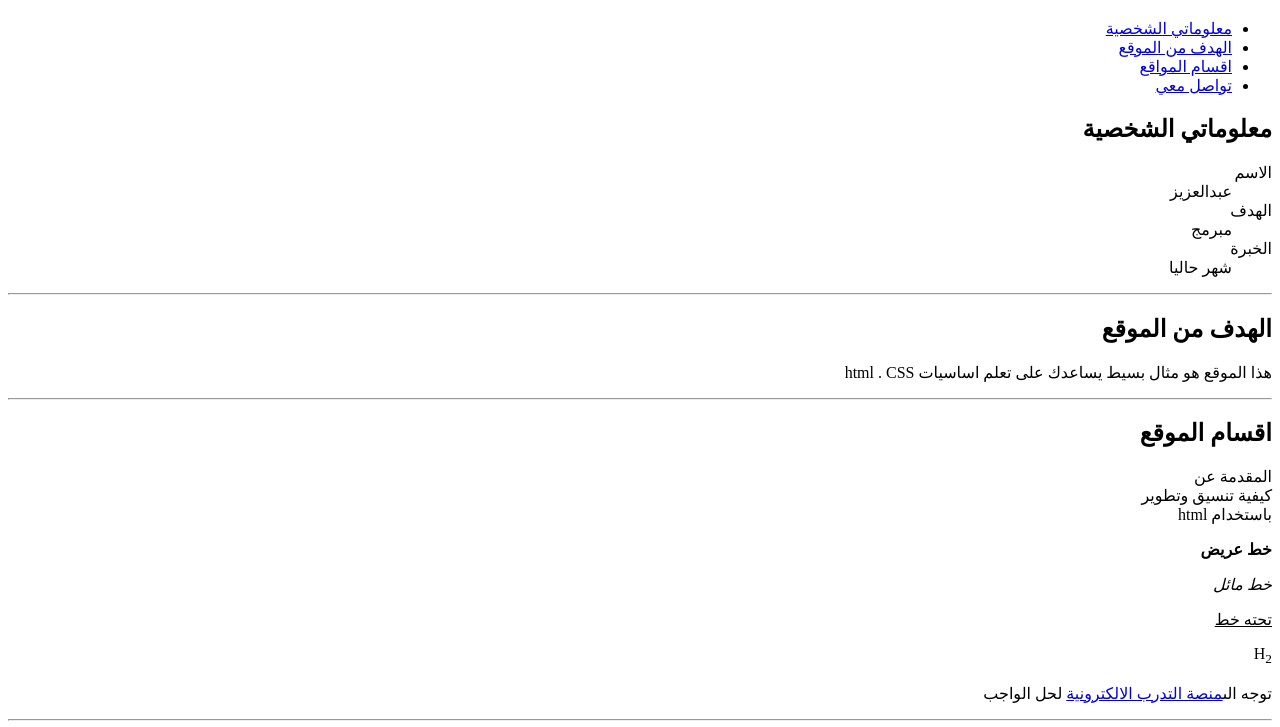
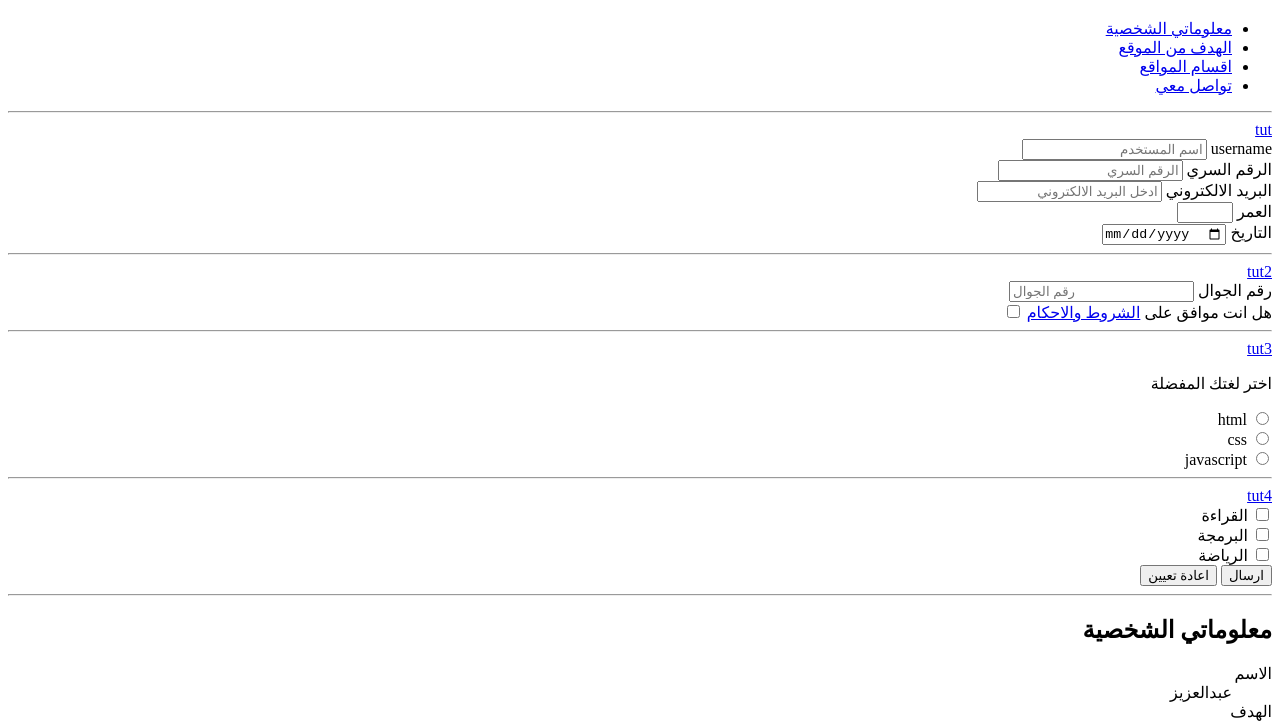
Before and after one commit to i3zprog/testing-web, a plain HTML site: page testing web updated/i3zprog/index.html in a window 1280 px wide. Shown: the part 62-789 px from the top of the page. Drawn offline with Linux system fonts and the light colour scheme.

Commit message:
update 2

```diff
--- a/testing web updated/i3zprog/index.html
+++ b/testing web updated/i3zprog/index.html
@@ -28,8 +28,71 @@
             <li> <a href="#contact"> تواصل معي</a></li>
         </ul>
     </nav>
+    <hr>
+
+    <!--INPUT مدخلات -->
+    <!--placeholder   نص داخل ال input نص مخفي توضيحي للمراد ادخالة  -->
+    <a href="/images/تنزيل (1).png">tut</a>
+    <!--يستخدم form لإنشاء نموذج html لإدخال بيانات المستخدم
+    يعمل كحاوية او مستودع لمختلف عناصر الادخال والازرار في النموذج-->
+    <form>
+        <!--عناصر النموذج تكون بالداخل-->
+        <!--     شرح lable<a href="/images/تنزيل.png"></a>-->
+        <label for="username">username</label>
+        <input type="text" id="username" name="username" placeholder="اسم المستخدم">
+        <Br>
+        <label for="password">الرقم السري</label>
+        <input type="password" id="password" name="pass" placeholder="الرقم السري">
+        <br>
+        <label for="email">البريد الالكتروني</label>
+        <input type="email" id="email" name="email" placeholder="ادخل البريد الالكتروني">
+        <br>
+        <!--max تعني الحد الاعلى للرقم min الحد الادنى للرقم-->
+        <label for="age">العمر</label>
+        <input type="number" id="age" name="age" max="30" min="18">
+        <br>
+        <label for="date"> التاريخ</label>
+        <input type="date" id="date" name="birthday ">
+        <br>
+        <hr>
+        <a href="/images/تنزيل (2).png">tut2</a><br>
+        <label for="telnum">رقم الجوال</label>
+        <input type="tel" id="telnum" name="phonenumber" placeholder="رقم الجوال">
+
+        <br>
+        <label for="tcagree">هل انت موافق على <a href="http://github.com/i3zprog">الشروط والاحكام</a> </label>
+        <input type="checkbox" id="tcagree" name="tcagree">
 
 
+        <hr>
+        <a href="/images/تنزيل (3).png">tut3</a>
+        <P>اختر لغتك المفضلة</P>
+
+        <input type="radio" name="fav_lang" id="html" value="html">
+        <label for="html">html</label><br>
+        <input type="radio" name="fav_lang" id="css" value="css">
+        <label for="css">css</label><br>
+        <input type="radio" name="fav_lang" id="javascript" value="javascript">
+        <label for="javascript">javascript</label> <br>
+
+        <hr>
+        <a href="/images/تنزيل (4).png">tut4</a><br>
+        <input type="checkbox" name="interest" id="int1" value="reading">
+        <label for="int1">القراءة</label><br>
+        <input type="checkbox" name="interest" id="int2" value="programming">
+        <label for="int2">البرمجة</label><br>
+        <input type="checkbox" name="interest" id="int3" value="sports">
+        <label for="int3">الرياضة</label><br>
+
+
+
+        <input type="submit" value="ارسال">
+        <input type="reset" value="اعادة تعيين">
+    </form>
+
+
+
+    <hr>
     <!-- id تعني قائمة او صفحة خاصة او مكان المحتوى -->
 
     <Section id="#info">
@@ -69,16 +132,16 @@
 
     <section id="#sections">
         <h2 id="#sections">اقسام الموقع</h2>
-<P> المقدمة عن <br> كيفية تنسيق وتطوير  <br> باستخدام html </P>
+        <P> المقدمة عن <br> كيفية تنسيق وتطوير <br> باستخدام html </P>
 
     </section>
 
 
-
+    <!--strong يعني خط عريض-->
     <P> <strong> خط عريض</strong></P>
-
+<!-- i خط مائل-->
     <P> <i>خط مائل</i></P>
-
+    <!--u خط تحت الجملة-->
     <p> <u> تحته خط</u></p>
     <p>H<sub>2</sub>
     <p> توجه الى<a href="https://tvtclms.edu.sa" targe="_blank">منصة التدرب الالكترونية</a> لحل الواجب </p>
@@ -99,6 +162,7 @@
 
 
     <hr>
+
     <h2>نماذج تدريبية </h2>
 
 
```
Also changed, not shown: testing web updated/images/تنزيل (1).png (added), testing web updated/images/تنزيل (2).png (added), testing web updated/images/تنزيل (3).png (added), testing web updated/images/تنزيل (4).png (added), testing web updated/images/تنزيل.png (added). Lines whose indentation alone changed are shown as unchanged.
